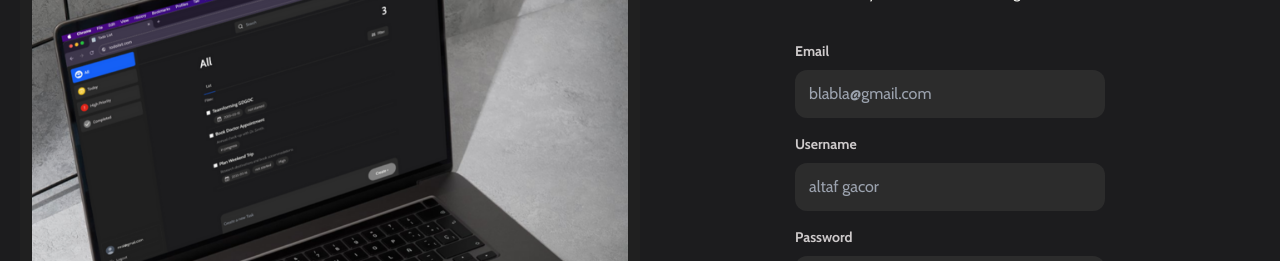
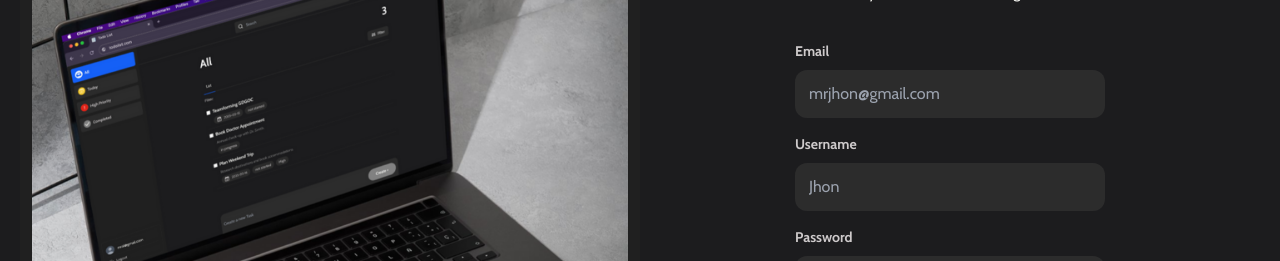
Before and after one commit to altafparves/todo-list, a React (Create React App) app: page /register in a window 1280 px wide. Shown: the part 234-495 px from the top of the page. Built offline with nearby package versions, Linux system fonts and the light colour scheme.

Commit message:
refactor[Auth]: Form placeholder

```diff
--- a/src/pages/login.jsx
+++ b/src/pages/login.jsx
@@ -60,7 +60,7 @@ export default function Login() {
             </button>
           </p>
           <div className="form w-full flex flex-col gap-[16px]">
-            <FormItem label="Email" onChange={handleEmailChange} placeholder="Enter your email" />
+            <FormItem label="Email" onChange={handleEmailChange} placeholder="mrjhon@gmail.com" />
             <PasswordForm label="Password" onChange={handlePasswordChange} placeholder="Enter your password" />
             <div className="flex flex-col gap-[8px] w-full">
               {error && <p className="mt-[3px] pl-[14px] text-11-400 text-red">{error}</p>}
--- a/src/pages/register.jsx
+++ b/src/pages/register.jsx
@@ -67,8 +67,8 @@ export default function Register() {
             </button>
           </p>
           <div className="form w-full flex flex-col gap-[16px]">
-            <FormItem label="Email" onChange={handleEmailChange} placeholder="blabla@gmail.com" />
-            <FormItem label="Username" onChange={handleUsernameChange} placeholder="altaf gacor" />
+            <FormItem label="Email" onChange={handleEmailChange} placeholder="mrjhon@gmail.com" />
+            <FormItem label="Username" onChange={handleUsernameChange} placeholder="Jhon" />
 
             <PasswordForm label="Password" onChange={handlePasswordChange} placeholder="Enter your password" />
             <div className="flex flex-col gap-[8px] w-full">
```
